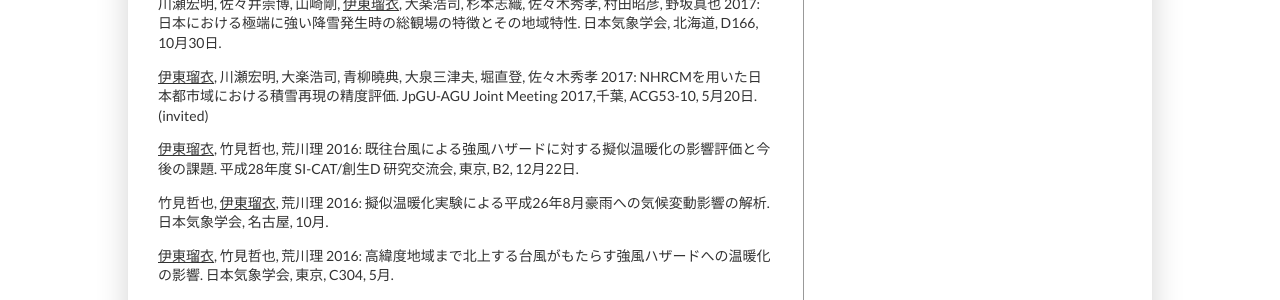
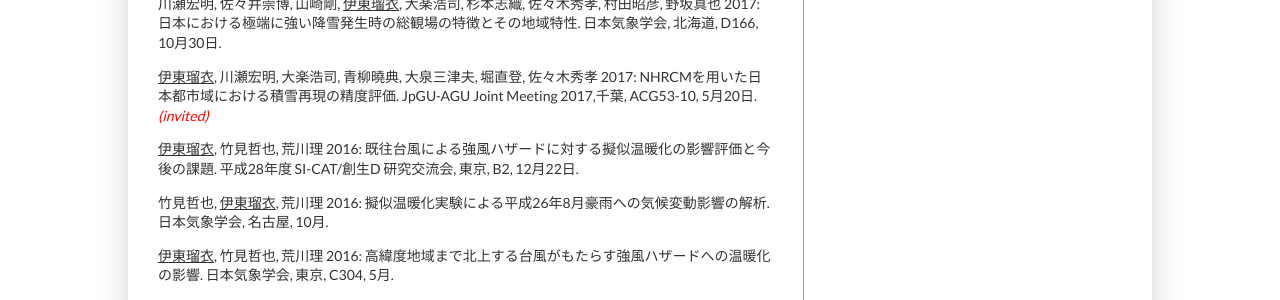
Before and after one commit to rui-climbiz/rui-climbiz.github.io, a Jekyll site: the page built from publications.html, in a window 1280 px wide and 900 px high, scrolled down 5463 px. Shown: the part 192-492 px from the top of the window. Built offline with Jekyll 4.4.1, drawn with Linux system fonts in a browser that asks for light colours; some of the changed text lies outside the part shown.

Commit message:
Update publications.html

```diff
--- a/publications.html
+++ b/publications.html
@@ -13,7 +13,7 @@
 <p>Shiogama, H., N.N. Ishizaki, N. Hanasaki, K. Takahashi, S. Emori, <u>R. Ito</u>, T. Nakaegawa, I. Takayabu, Y. Hijioka, Y.N. Takayabu, R. Shibuya 2021: Selecting CMIP6-based future climate scenarios for impact and adaptation studies. <i>SOLA</i>, 17, 57–62, doi:10.2151/sola.2021-009. <a href="https://doi.org/10.2151/sola.2021-009">(URL)</a></p>
 <p>Kawase, H., A. Murata, K. Yamada, T. Nakaegawa, <u>R. Ito</u>, R. Mizuta, M. Nosaka, S. Watanabe, H. Sasaki 2021: Regional characteristics of future changes in snowfall in Japan under RCP2.6 and RCP8.5 scenarios. <i>SOLA</i>, 17, 1–7, doi:10.2151/sola.2021-001. <a href="https://doi.org/10.2151/sola.2021-001">(URL)</a></p>
 <p><u>Ito, R.</u>, T. Nakaegawa, I. Takayabu 2020: Comparison of regional characteristics of land precipitation climatology projected by an MRI-AGCM multi-cumulus scheme and multi-SST ensemble with CMIP5 multi-model ensemble projections. <i>Prog. Earth Planet Sci.</i>, 7, 77, doi:10.1186/s40645-020-00394-4. <a href="https://doi.org/10.1186/s40645-020-00394-4">(URL)</a></p>
-<p><u>Ito, R.</u>, T. Ose, H. Endo, R. Mizuta, K. Yoshida, A. Kitoh, T. Nakaegawa 2020: Seasonal characteristics of future climate change over Japan and the associated atmospheric circulation anomalies in global model experiments. <i>HRL</i>, 14, 130–135, doi:10.3178/hrl.14.130. <a href="https://doi.org/10.3178/hrl.14.130">(URL)</a> <b style="color:red">Paper award</b></p>
+<p><u>Ito, R.</u>, T. Ose, H. Endo, R. Mizuta, K. Yoshida, A. Kitoh, T. Nakaegawa 2020: Seasonal characteristics of future climate change over Japan and the associated atmospheric circulation anomalies in global model experiments. <i>HRL</i>, 14, 130–135, doi:10.3178/hrl.14.130. <a href="https://doi.org/10.3178/hrl.14.130">(URL)</a> <b style="color:red"> Paper Award</b></p>
 <p>Shiogama, H., <u>R. Ito</u>, Y. Imada, T. Nakaegawa, N. Hirota, N. Ishizaki, K. Takahashi, I. Takayabu, S. Emori 2020: Selecting future climate projections of surface solar radiation in Japan. <i>SOLA</i>, 16, 75–79, doi:10.2151/sola.2020-013. <a href="https://doi.org/10.2151/sola.2020-013">(URL)</a></p>
 <p><u>Ito, R.</u>, H. Shiogama, T. Nakaegawa, and I. Takayabu 2020: Uncertainties in climate change projections covered by the ISIMIP and CORDEX model subsets from CMIP5. <i>Geosci. Model Dev.</i>, 13, 859–872, doi:10.5194/gmd-13-859-2020. <a href="https://doi.org/10.5194/gmd-13-859-2020">(URL)</a></p>
 <p>Kawase H., T. Yamazaki, S. Sugimoto, T. Sasai, <u>R. Ito</u>, T. Hamada, M. Kuribayashi, M. Fujita, A. Murata, M. Nosaka, H. Sasaki 2020: Extremization of heavy and light snow-cover winters due to global warming over high mountainous areas in central Japan. <i>Prog. Earth Planet Sci.</i>, 7, doi:10.1186/s40645-020-0322-x. <a href="https://doi.org/10.1186/s40645-020-0322-x">(URL)</a></p>
@@ -87,7 +87,7 @@
 <p>高薮出, 仲江川敏之, 佐々木秀孝, 石井正好, 村田昭彦, 吉田康平, <u>伊東瑠衣</u>, 坪木和久, 金田幸恵 2018: 利用者を見据えた温暖化予測情報の創出〜統合的気候モデル高度化研究プログラムテーマC「統合的気候変動予測」. 水文・水資源学会, 三重, P3, 9月12日.</p>
 <p>杉本志織, <u>伊東瑠衣</u>, 大楽浩司, 川瀬宏明, 佐々木秀孝, 藤田実季子, 渡辺真吾, 岡田靖子, 川添祥, 山崎剛, 佐々井崇博 2017: 山岳域での地上気温の再現に対する高解像実験の有効. 日本気象学会, 北海道, P359, 11月1日.</p>
 <p>川瀬宏明, 佐々井崇博, 山崎剛, <u>伊東瑠衣</u>, 大楽浩司, 杉本志織, 佐々木秀孝, 村田昭彦, 野坂真也 2017: 日本における極端に強い降雪発生時の総観場の特徴とその地域特性. 日本気象学会, 北海道, D166, 10月30日.</p>
-<p><u>伊東瑠衣</u>, 川瀬宏明, 大楽浩司, 青柳曉典, 大泉三津夫, 堀直登, 佐々木秀孝 2017: NHRCMを用いた日本都市域における積雪再現の精度評価. JpGU-AGU Joint Meeting 2017,千葉, ACG53-10, 5月20日. (invited)</p>
+<p><u>伊東瑠衣</u>, 川瀬宏明, 大楽浩司, 青柳曉典, 大泉三津夫, 堀直登, 佐々木秀孝 2017: NHRCMを用いた日本都市域における積雪再現の精度評価. JpGU-AGU Joint Meeting 2017,千葉, ACG53-10, 5月20日. <i style="color:red"> (invited)</i></p>
 <p><u>伊東瑠衣</u>, 竹見哲也, 荒川理 2016: 既往台風による強風ハザードに対する擬似温暖化の影響評価と今後の課題. 平成28年度 SI-CAT/創生D 研究交流会, 東京, B2, 12月22日.</p>
 <p>竹見哲也, <u>伊東瑠衣</u>, 荒川理 2016: 擬似温暖化実験による平成26年8月豪雨への気候変動影響の解析. 日本気象学会, 名古屋, 10月.</p>
 <p><u>伊東瑠衣</u>, 竹見哲也, 荒川理 2016: 高緯度地域まで北上する台風がもたらす強風ハザードへの温暖化の影響. 日本気象学会, 東京, C304, 5月.</p>
```
